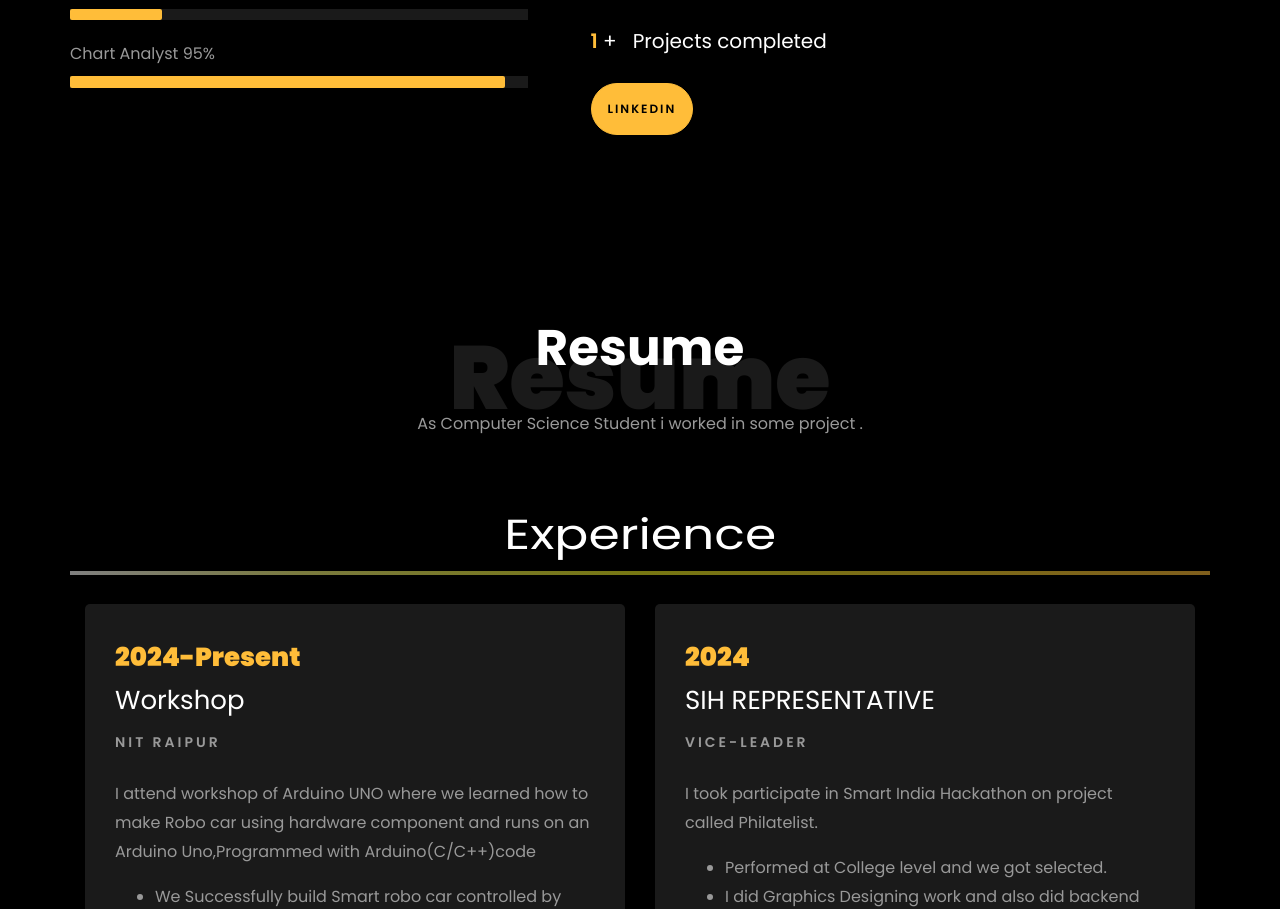
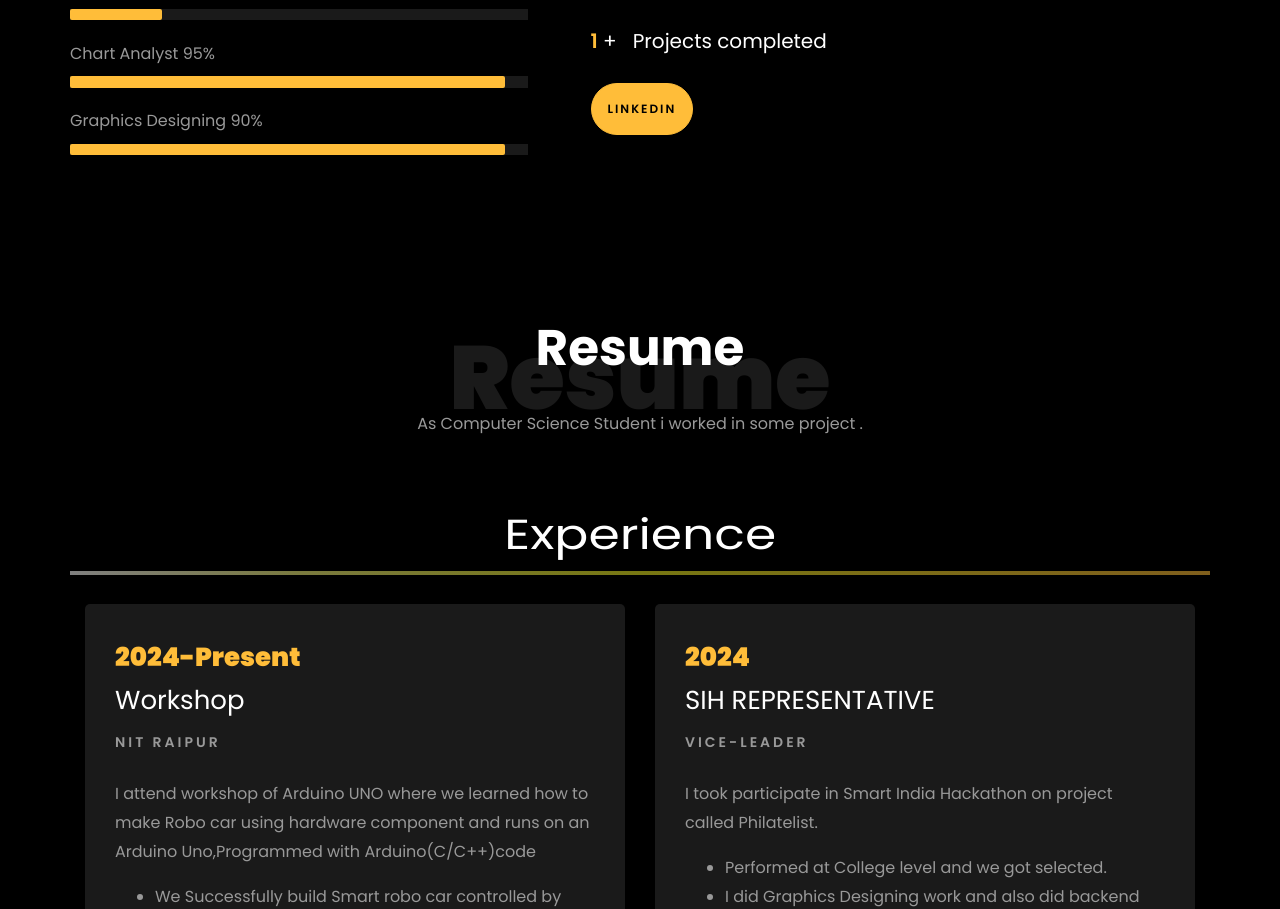
Before and after one commit to Ujjval89-coder/ujjval89-coder.github.io, a plain HTML site: page index.html in a window 1280 px wide. Shown: the part 1309-2218 px from the top of the page. Drawn offline with Linux system fonts and the light colour scheme; files whose address does not match are found by name.

Commit message:
Update index.html

```diff
--- a/index.html
+++ b/index.html
@@ -256,6 +256,11 @@
 										<div class="progress-bar" role="progressbar" style="width: 95%" aria-valuenow="80" aria-valuemin="0"
 											aria-valuemax="100"></div>
 									</div>
+									<span>Graphics Designing</span> <span class="pull-right">90%</span>
+									<div class="progress">
+										<div class="progress-bar" role="progressbar" style="width: 95%" aria-valuenow="80" aria-valuemin="0"
+											aria-valuemax="100"></div>
+									</div>
 								</div>
 							</div>
 						</div>
@@ -380,7 +385,7 @@
 
     		<div class="row justify-content-center mt-5">
     			<div class="col-md-6 text-center ftco-animate">
-    				<p><a href="#" class="btn btn-primary py-4 px-5">Download CV</a></p>
+    				<p><a href="Ujjval_CV.pdf" class="btn btn-primary py-4 px-5">Download CV</a></p>
     			</div>
     		</div>
     	</div>
```
